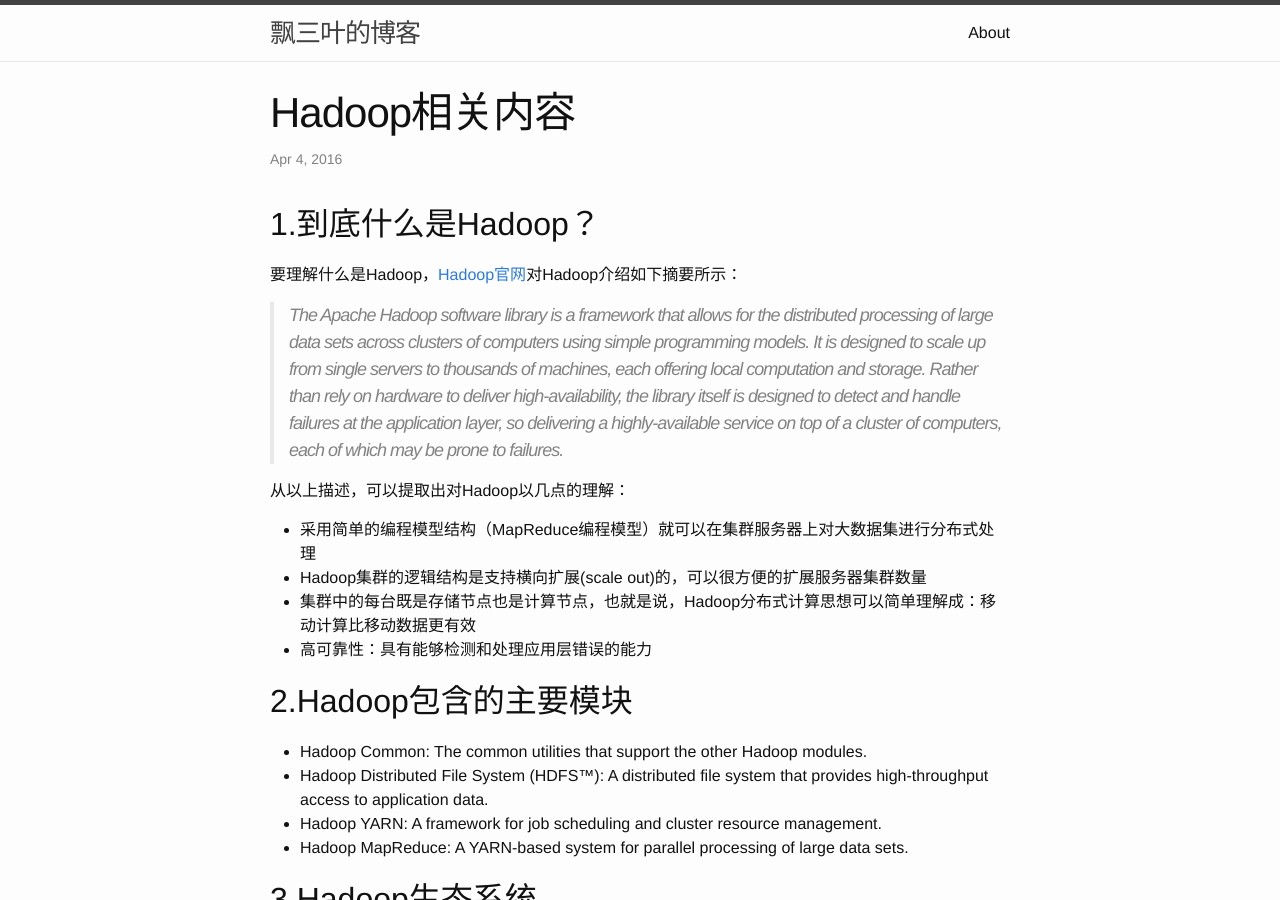
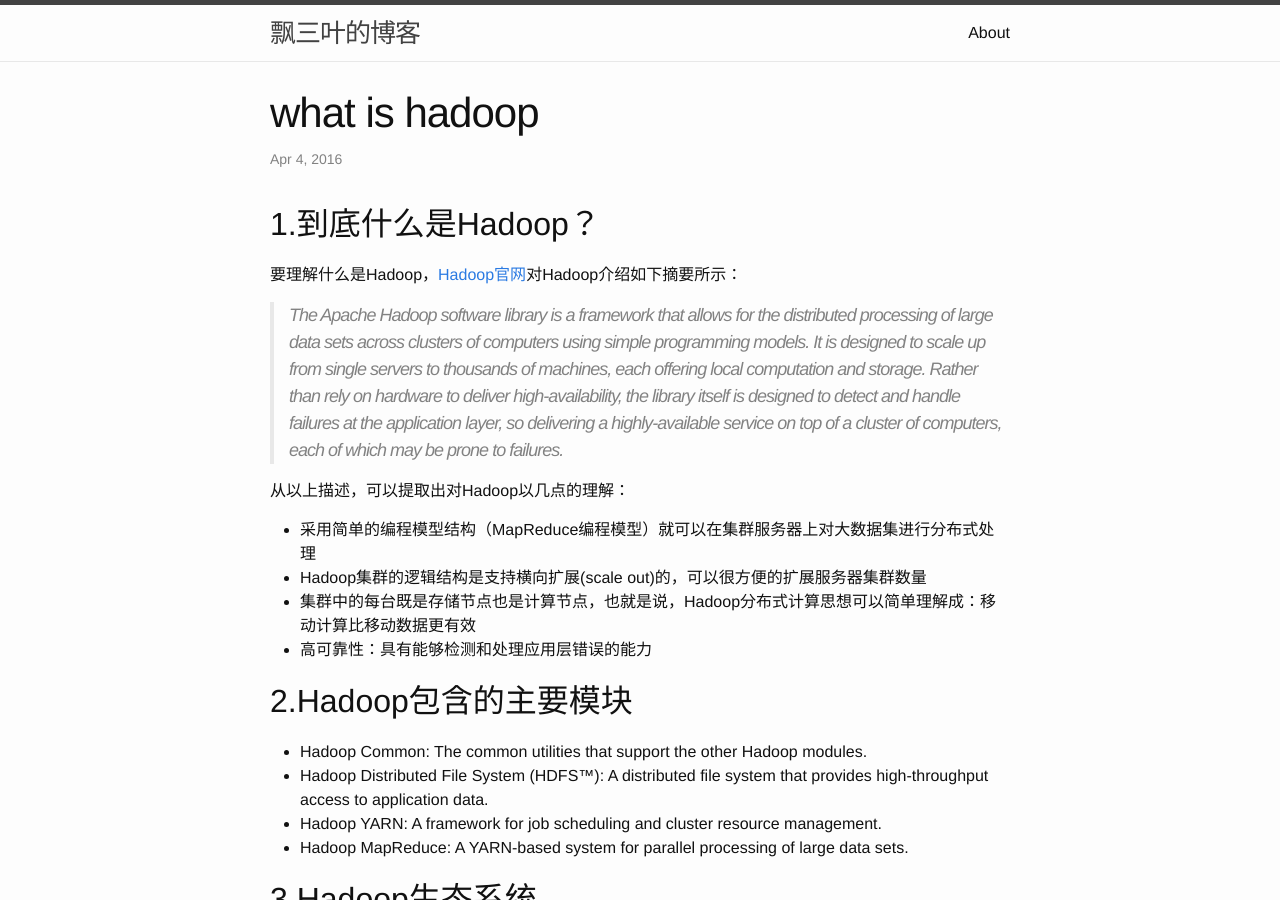
Before and after one commit to howjee/howjee.github.io, a Jekyll site: the page built from _posts/2016-04-04-What_is_Hadoop.markdown, in a window 1280 px wide and 900 px high. Built offline with Jekyll 4.4.1, drawn with Linux system fonts in a browser that asks for light colours.

Commit message:
modify config

```diff
--- a/_posts/2016-04-04-What_is_Hadoop.markdown
+++ b/_posts/2016-04-04-What_is_Hadoop.markdown
@@ -2,7 +2,7 @@
 
 layout: post
 
-title: Hadoop相关内容
+title: what is hadoop
 
 ---
 
```
